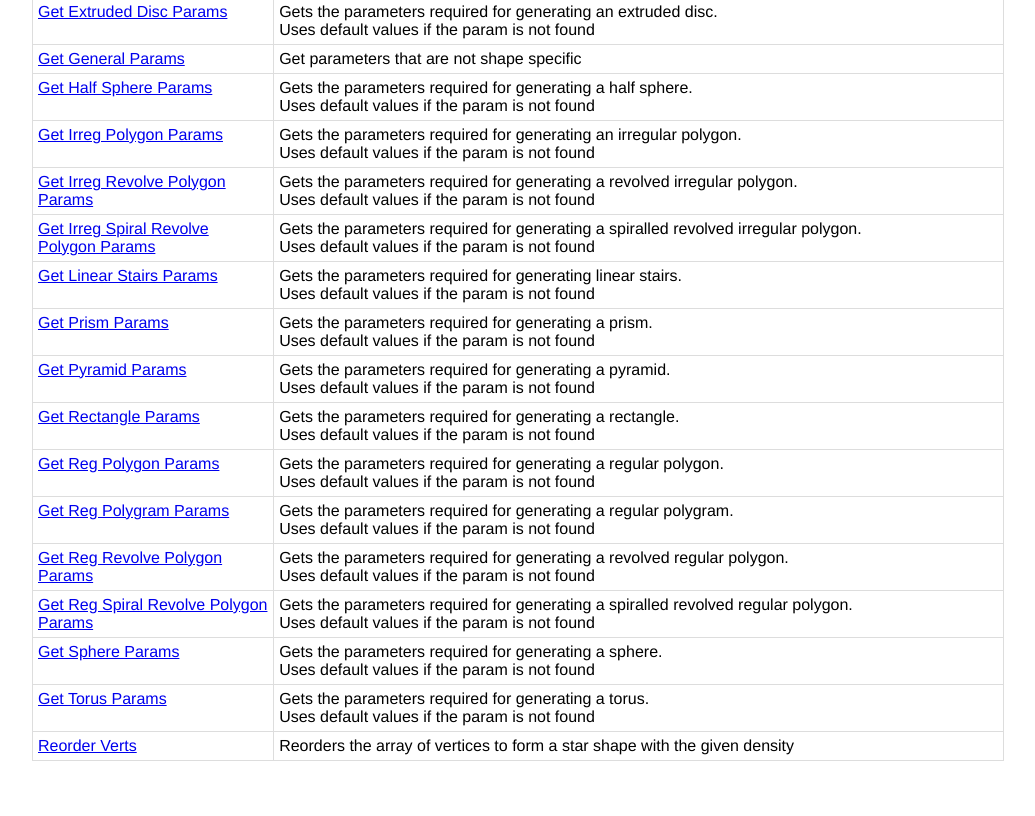
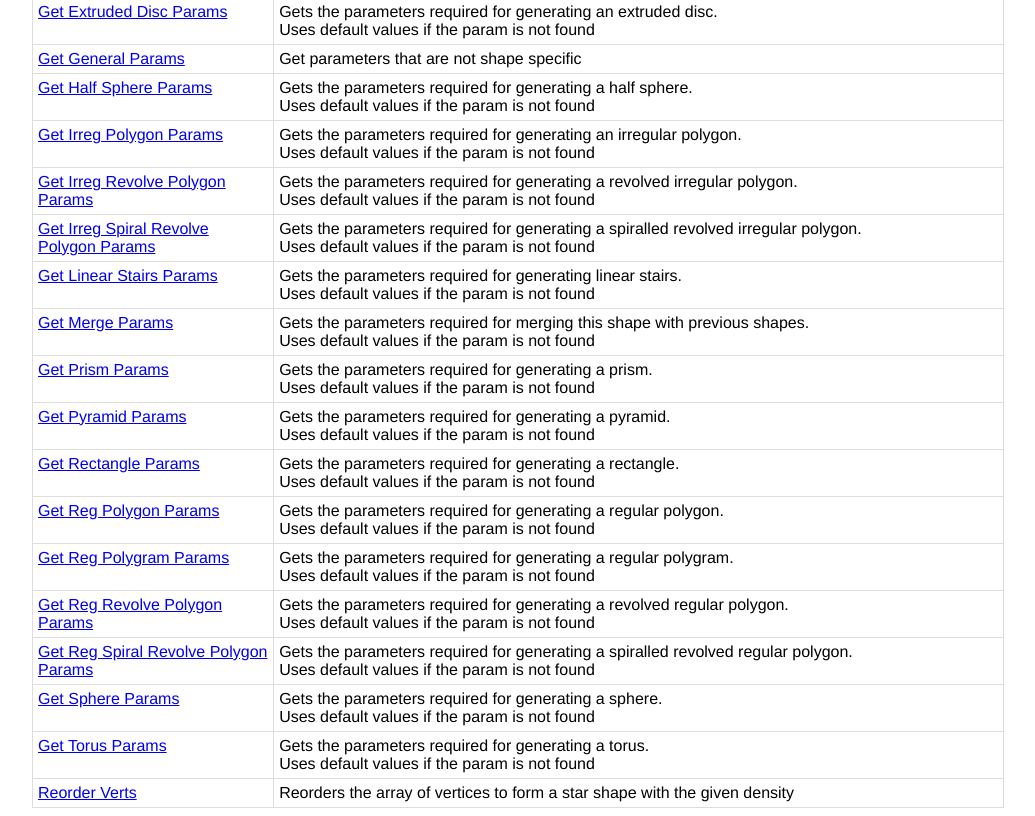
Before and after one commit to corycaron5/SimpleDynMeshBuilder, a plain HTML site: page SimpleDynMeshBuilderDocsV1/API_DOCS/SKEL_FL_ShapeGenerator_C/SKEL_FL_ShapeGenerator_C.html in a window 1280 px wide. Shown: the part 2261-3077 px from the top of the page, without its empty margins (122-1157 px from the left). Before the commit the page ends 3030 px from the top, so only its background shows below. Drawn offline with Linux system fonts and the light colour scheme.

Commit message:
Add files via upload

```diff
--- a/SimpleDynMeshBuilderDocsV1/API_DOCS/SKEL_FL_ShapeGenerator_C/SKEL_FL_ShapeGenerator_C.html
+++ b/SimpleDynMeshBuilderDocsV1/API_DOCS/SKEL_FL_ShapeGenerator_C/SKEL_FL_ShapeGenerator_C.html
@@ -343,6 +343,14 @@
           </tr>
           <tr>
             <td>
+              <a href="./nodes/GetMergeParams.html">Get Merge Params</a>
+            </td>
+			<td>
+              <a>Gets the parameters required for merging this shape with previous shapes.<br>Uses default values if the param is not found</a>
+            </td>
+          </tr>
+          <tr>
+            <td>
               <a href="./nodes/GetPrismParams.html">Get Prism Params</a>
             </td>
 			<td>
```
